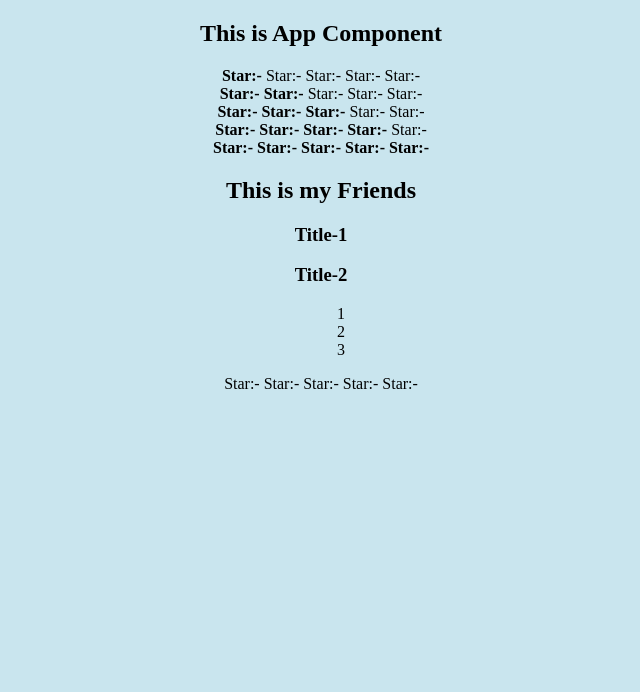
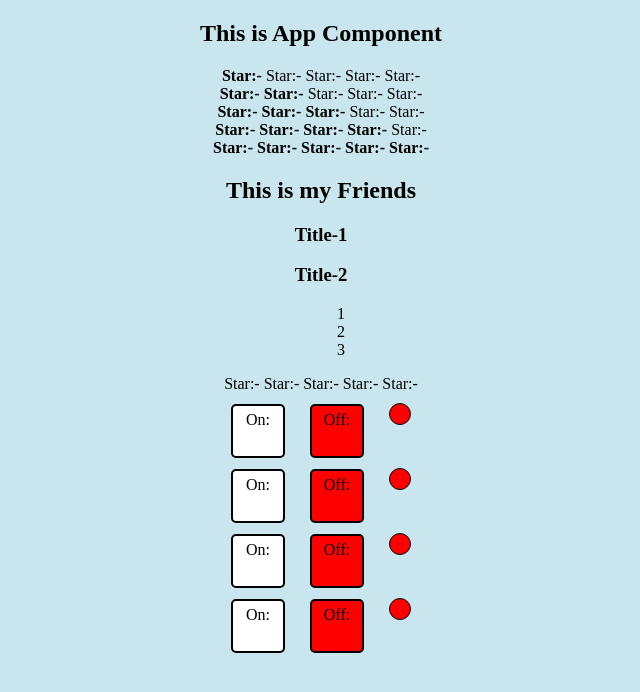
Before and after one commit to Maksimus39/react-cabzda, a React (Vite) app: page / in a window 1280 px wide. Shown: the top 692 px of the page, without its empty margins (319-959 px from the left). Built offline with nearby package versions, Linux system fonts and the light colour scheme.

Commit message:
useState

```diff
--- a/src/App.tsx
+++ b/src/App.tsx
@@ -2,6 +2,7 @@ import './App.css'
 import {Rating} from "./rating/Rating.tsx";
 import {Accordion} from "./accordion/Accordion.tsx";
 import {PageTitle} from "./appTitle/AppTitle.tsx";
+import {OnOff} from "./onOff/OnOff.tsx";
 
 function App() {
     return (
@@ -16,6 +17,12 @@ function App() {
             <Accordion title={"Title-1"} collapsed={true}/>
             <Accordion title={"Title-2"} collapsed={false}/>
             <Rating/>
+
+
+            <OnOff/>
+            <OnOff/>
+            <OnOff/>
+            <OnOff/>
         </div>
     )
 }
--- /dev/null
+++ b/src/onOff/OnOff.tsx
@@ -0,0 +1,53 @@
+import {useState} from "react";
+
+
+export function OnOff() {
+    const [color, setColor] = useState(false)
+
+    const onClickHandler = () => {
+        setColor(true)
+    }
+
+    const offClickHandler = () => {
+        setColor(false)
+    }
+
+
+    const onStyle = {
+        width: "40px",
+        height: "40px",
+        borderRadius: "5px",
+        border: "2px solid black",
+        display: "inline-block",
+        padding: "5px",
+        backgroundColor: color ? "green" : "white",
+    }
+    const offStyle = {
+        width: "40px",
+        height: "40px",
+        borderRadius: "5px",
+        border: "2px solid black",
+        display: "inline-block",
+        marginLeft: "25px",
+        padding: "5px",
+        backgroundColor: color ? "white" : "red",
+    }
+
+    const indicatorStyle = {
+        width: "20px",
+        height: "20px",
+        borderRadius: "50%",
+        border: "1px solid black",
+        display: "inline-block",
+        marginTop: "10px",
+        marginLeft: "25px",
+        backgroundColor: color ? "green" : "red",
+    }
+
+
+    return <div>
+        <div style={onStyle} onClick={onClickHandler}>On:</div>
+        <div style={offStyle} onClick={offClickHandler}>Off:</div>
+        <div style={indicatorStyle}></div>
+    </div>
+}
```
